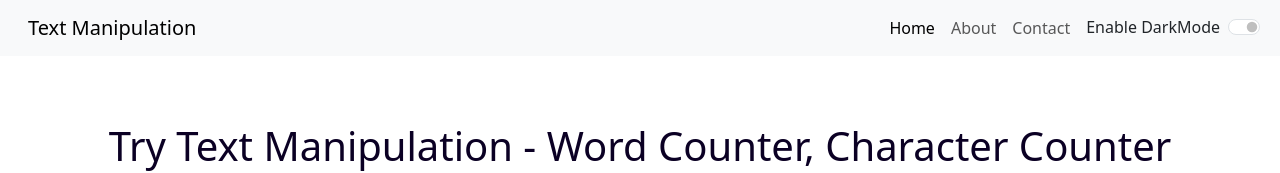
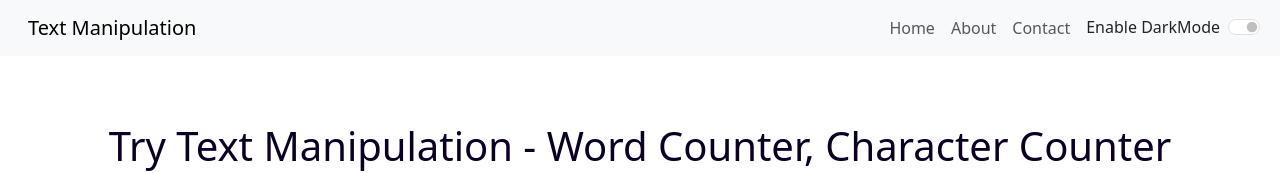
Before and after one commit to saagarbhujel/react, a React (Create React App) app in the folder textutils/: page / in a window 1280 px wide. Shown: the top 173 px of the page. Built offline with nearby package versions, Linux system fonts and the light colour scheme.

Commit message:
home active class removed

```diff
--- a/textutils/src/Components/Navbar.js
+++ b/textutils/src/Components/Navbar.js
@@ -23,7 +23,7 @@ export default function Navbar(props) {
         <div className="collapse navbar-collapse" id="navbarSupportedContent">
           <ul className="navbar-nav me-auto mb-2 mb-lg-0">
             <li className="nav-item">
-              <Link className="nav-link active" aria-current="page" to="/">
+              <Link className="nav-link " aria-current="page" to="/">
                 Home
               </Link>
             </li>
```
